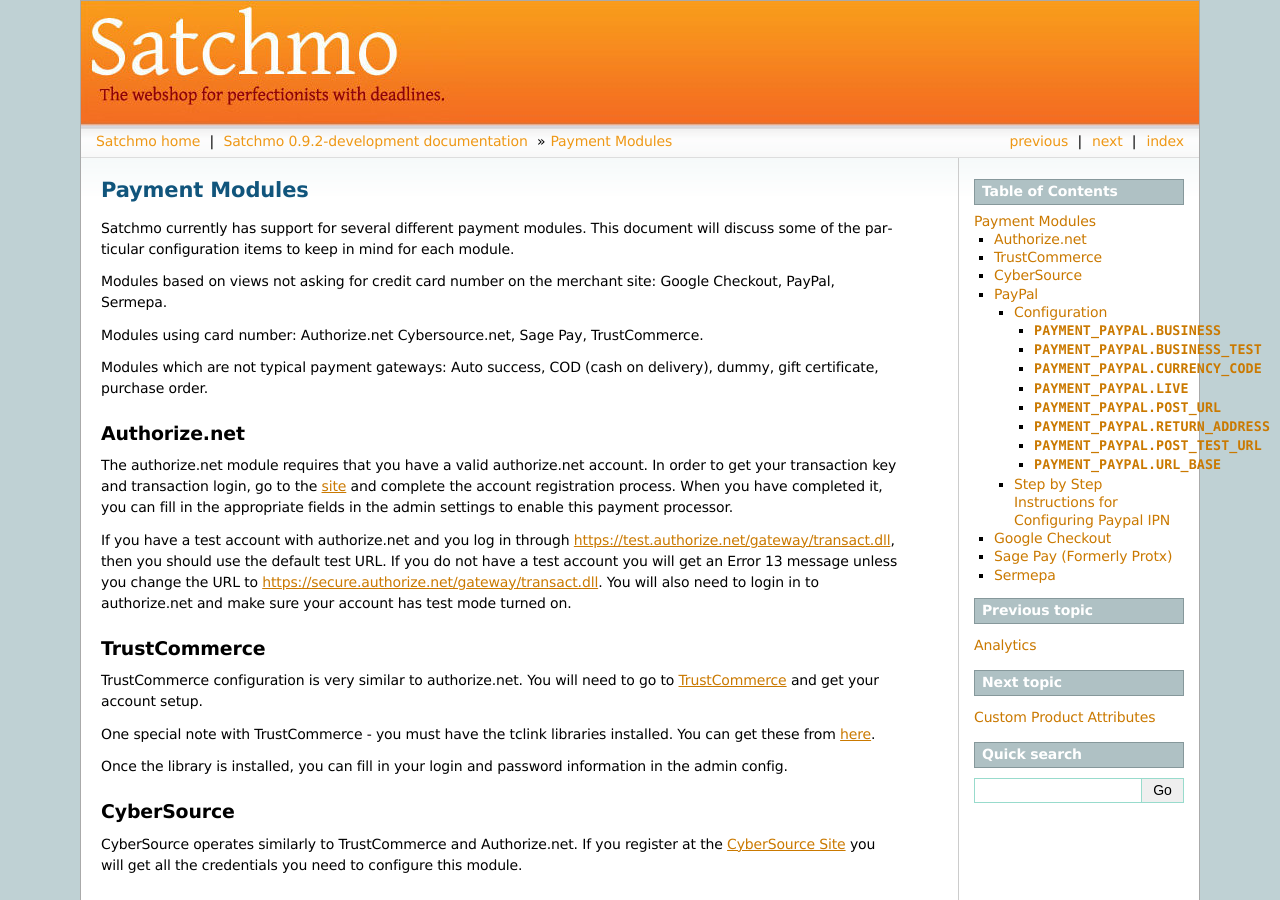
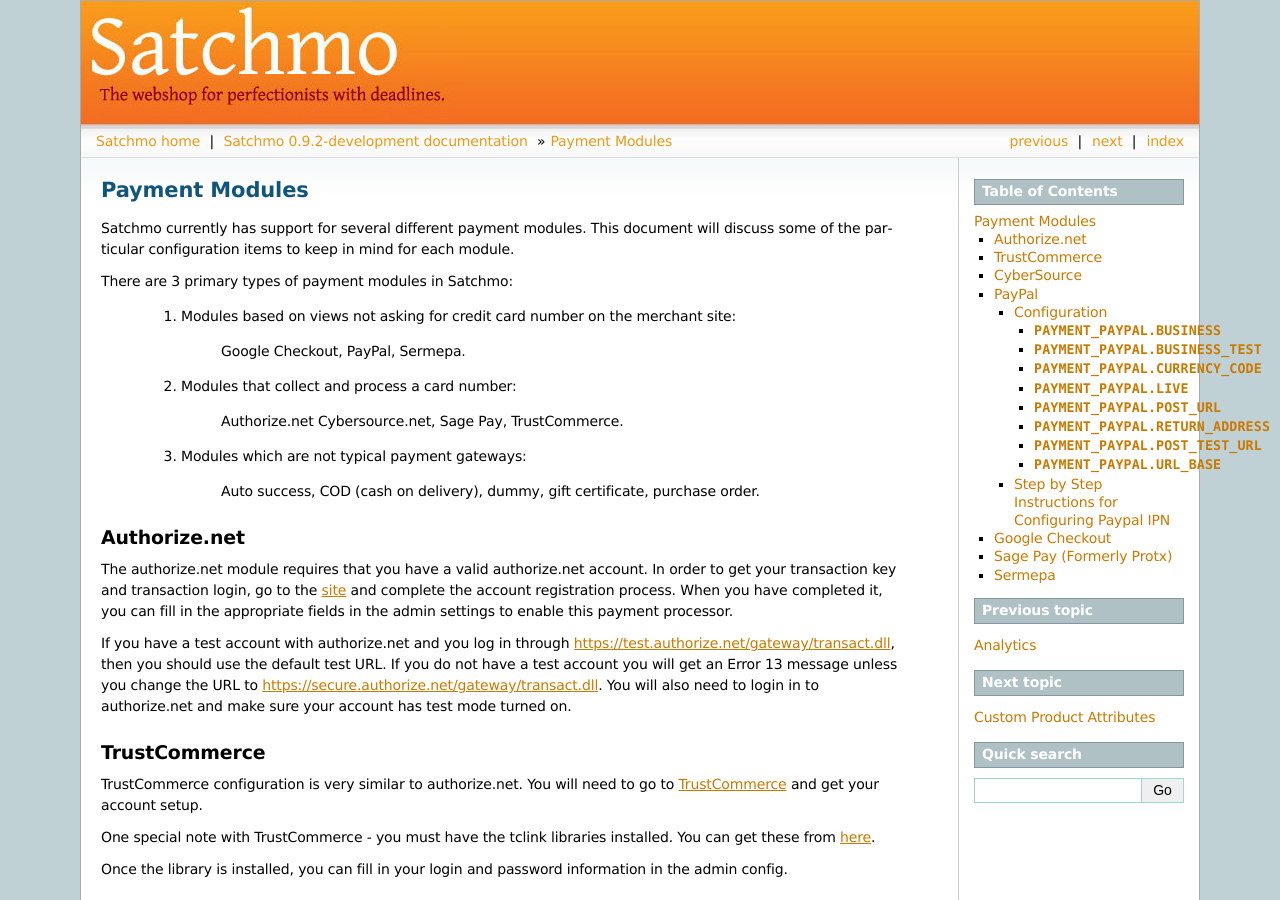
Before and after one commit to opencoca/WEB-Satchmo, a Sphinx documentation site: the page built from docs/payment.txt, in a window 1280 px wide and 900 px high. Built offline with Sphinx 7.4.7, drawn with Linux system fonts in a browser that asks for light colours; pages that are not in the unit, such as notebooks, are missing from menus.

Commit message:
Minor documentation tweaks.

```diff
--- a/docs/payment.txt
+++ b/docs/payment.txt
@@ -5,14 +5,19 @@
 document will discuss some of the particular configuration items to keep in
 mind for each module.
 
-Modules based on views not asking for credit card number on the merchant site:
-Google Checkout, PayPal, Sermepa.
+There are 3 primary types of payment modules in Satchmo:
 
-Modules using card number:
-Authorize.net Cybersource.net, Sage Pay, TrustCommerce.
+    1. Modules based on views not asking for credit card number on the merchant site:
 
-Modules which are not typical payment gateways:
-Auto success, COD (cash on delivery), dummy, gift certificate, purchase order.
+        Google Checkout, PayPal, Sermepa.
+
+    2. Modules that collect and process a card number:
+
+        Authorize.net Cybersource.net, Sage Pay, TrustCommerce.
+
+    3. Modules which are not typical payment gateways:
+
+        Auto success, COD (cash on delivery), dummy, gift certificate, purchase order.
 
 .. index:: Authorize.net
 
--- a/docs/quickstart.txt
+++ b/docs/quickstart.txt
@@ -54,7 +54,7 @@
 
 You should review :doc:`Tutorial 1 <tutorial1>` to learn how to add Products to your store.
 
-When your development is ready, you can "freeze" versions of packages, which
-you want install the same later on the production server::
+When your development is ready, you can "freeze" versions of packages, that
+you may want to install later on the production server::
 
     pip freeze -r edited-requirements.txt > my-stable-reqirements.txt
```
